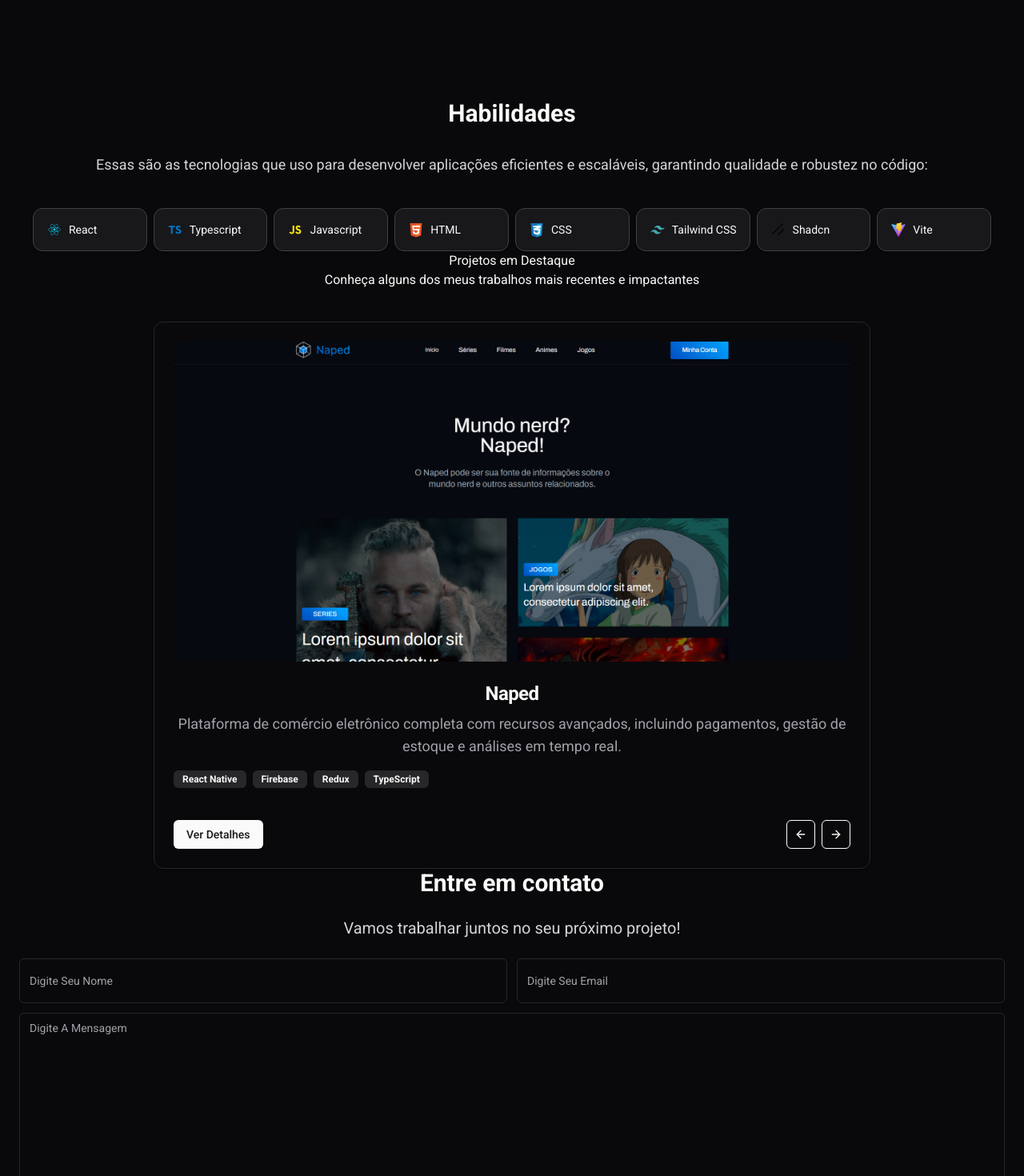
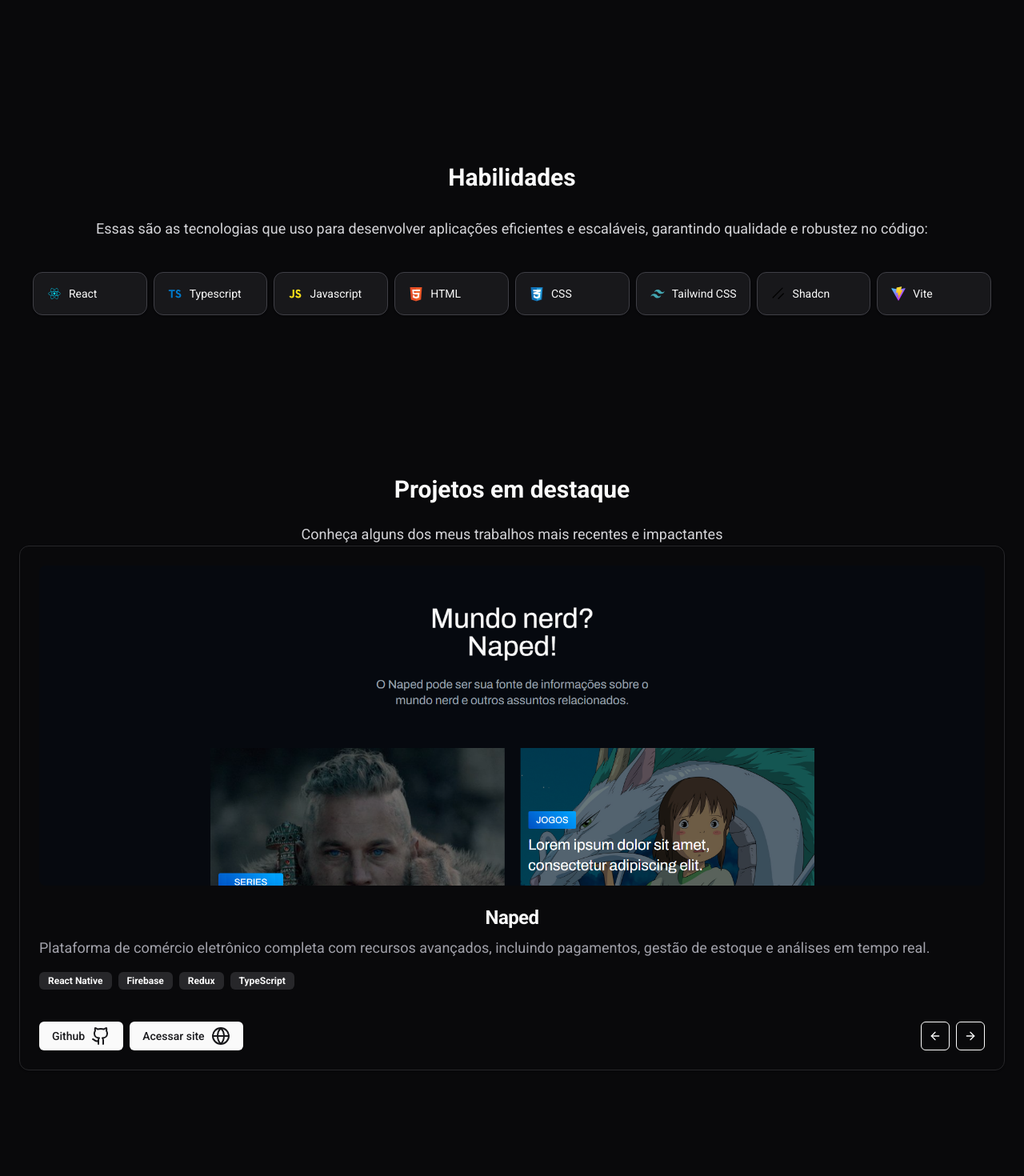
Before and after one commit to viniciusbr32/Portf-lio, a React (Vite) app: page / in a window 1280 px wide. Shown: the part 740-2210 px from the top of the page at 80% size. Built offline with nearby package versions, Linux system fonts and the light colour scheme.

Commit message:
styles: ajuste seção projects, tecnology e formContact

```diff
--- a/src/App.tsx
+++ b/src/App.tsx
@@ -14,14 +14,22 @@
         <Header />
 
         <main className="">
-          <AboutHero />
-          <Technology />
-          <div className="text-center">
-            <h3>Projetos em Destaque </h3>
-            <p>Conheça alguns dos meus trabalhos mais recentes e impactantes</p>
+          <div id="about">
+            <AboutHero />
+          </div>
+          <div id="technologies">
+            <Technology />
+          </div>
+          <div className="py-20 text-center" id="projects">
+            <h3 className="mb-6 text-3xl font-bold">Projetos em destaque</h3>
+            <p className="text-lg text-zinc-300 md:text-lg">
+              Conheça alguns dos meus trabalhos mais recentes e impactantes
+            </p>
             <ProjectCarousel projects={ProjectsOption} />
           </div>
-          <FormContact />
+          <div id="#contact" className="py-40">
+            <FormContact />
+          </div>
         </main>
         <Footer />
       </div>
--- a/src/components/header.tsx
+++ b/src/components/header.tsx
@@ -12,10 +12,10 @@
             </span>
           </a>
           <nav className="items-center hidden space-x-6 font-medium md:flex">
-            <a href="#sobre">Sobre</a>
-            <a href="#tecnologias">Tecnologias</a>
-            <a href="#projetos">Projetos</a>
-            <a href="#contato">Contato</a>
+            <a href="#about">Sobre</a>
+            <a href="#technologies">Tecnologias</a>
+            <a href="#projects">Projetos</a>
+            <a href="#contact">Contato</a>
           </nav>
         </div>
       </div>
--- a/src/components/projects.tsx
+++ b/src/components/projects.tsx
@@ -9,7 +9,7 @@
 } from '@/components/ui/card'
 import { Button } from '@/components/ui/button'
 import { Badge } from '@/components/ui/badge'
-import { ArrowLeft, ArrowRight } from 'lucide-react'
+import { ArrowLeft, ArrowRight, Github, Globe } from 'lucide-react'
 
 interface Project {
   id: number
@@ -17,6 +17,8 @@
   description: string
   image: string
   technologies: string[]
+  demoLink?: string
+  link: string
 }
 
 interface ProjectCarouselProps {
@@ -39,8 +41,8 @@
   const project = projects[currentIndex]
 
   return (
-    <div className="relative pt-10">
-      <Card className="w-full max-w-4xl mx-auto">
+    <div className="relative">
+      <Card className="w-full mx-auto">
         <CardHeader>
           <img
             src={project.image}
@@ -52,7 +54,7 @@
         </CardHeader>
         <CardContent>
           <CardTitle className="mb-2 text-2xl">{project.title}</CardTitle>
-          <CardDescription className="mb-4 text-lg">
+          <CardDescription className="mb-4 text-lg text-left">
             {project.description}
           </CardDescription>
           <div className="flex flex-wrap gap-2 mb-4">
@@ -64,9 +66,25 @@
           </div>
         </CardContent>
         <CardFooter className="justify-between">
-          <Button asChild>
-            <a href={`/projetos/${project.id}`}>Ver Detalhes</a>
-          </Button>
+          <div className="flex items-center gap-2">
+            <Button asChild>
+              <a className="flex gap-2" target="blank" href={project.link}>
+                Github <Github />
+              </a>
+            </Button>
+
+            {project.demoLink && (
+              <Button asChild>
+                <a
+                  target="blank"
+                  href={project.demoLink}
+                  className="flex gap-2"
+                >
+                  Acessar site <Globe />
+                </a>
+              </Button>
+            )}
+          </div>
           <div className="flex gap-2">
             <Button variant="outline" size="icon" onClick={prevProject}>
               <ArrowLeft className="w-4 h-4" />
--- a/src/components/technology.tsx
+++ b/src/components/technology.tsx
@@ -4,7 +4,7 @@
 export function Technology() {
   return (
     <div
-      className="flex flex-col items-center justify-center w-full mx-auto max-w-7xl"
+      className="flex flex-col items-center justify-center w-full py-20 mx-auto max-w-7xl"
       id="technology"
     >
       <h2 className="mb-6 text-3xl font-bold">Habilidades</h2>
@@ -14,7 +14,7 @@
         e escaláveis, garantindo qualidade e robustez no código:
       </p>
 
-      <div className="grid grid-cols-2 gap-2 pt-10 md:grid-cols-3 lg:grid-cols-8 ">
+      <div className="grid grid-cols-2 gap-2 py-10 md:grid-cols-3 lg:grid-cols-8 ">
         {TecnologyOption.map(tecnology => (
           <Card key={tecnology.title} className="bg-zinc-900 border-zinc-700">
             <CardContent className="flex items-center p-3 md:p-4">
--- a/src/constants/projectOptions.ts
+++ b/src/constants/projectOptions.ts
@@ -5,6 +5,7 @@
   id: number
   technologies: string[]
   description: string
+  demoLink?: string
 }
 
 export const ProjectsOption: ProjectOption[] = [
@@ -16,6 +17,7 @@
       'Plataforma de comércio eletrônico completa com recursos avançados, incluindo pagamentos, gestão de estoque e análises em tempo real.',
     link: 'https://github.com/viniciusbr32/Naped',
     technologies: ['React Native', 'Firebase', 'Redux', 'TypeScript'],
+    demoLink: 'https://naped-mocha.vercel.app/',
   },
   {
     id: 2,
@@ -43,5 +45,6 @@
       'Plataforma de comércio eletrônico completa com recursos avançados, incluindo pagamentos, gestão de estoque e análises em tempo real.',
     link: 'https://conexoes.vercel.app/',
     technologies: ['React Native', 'Firebase', 'Redux', 'TypeScript'],
+    demoLink: 'https://conexoes.vercel.app/',
   },
 ]
```
Also changed, not shown: public/home-blog.png.
